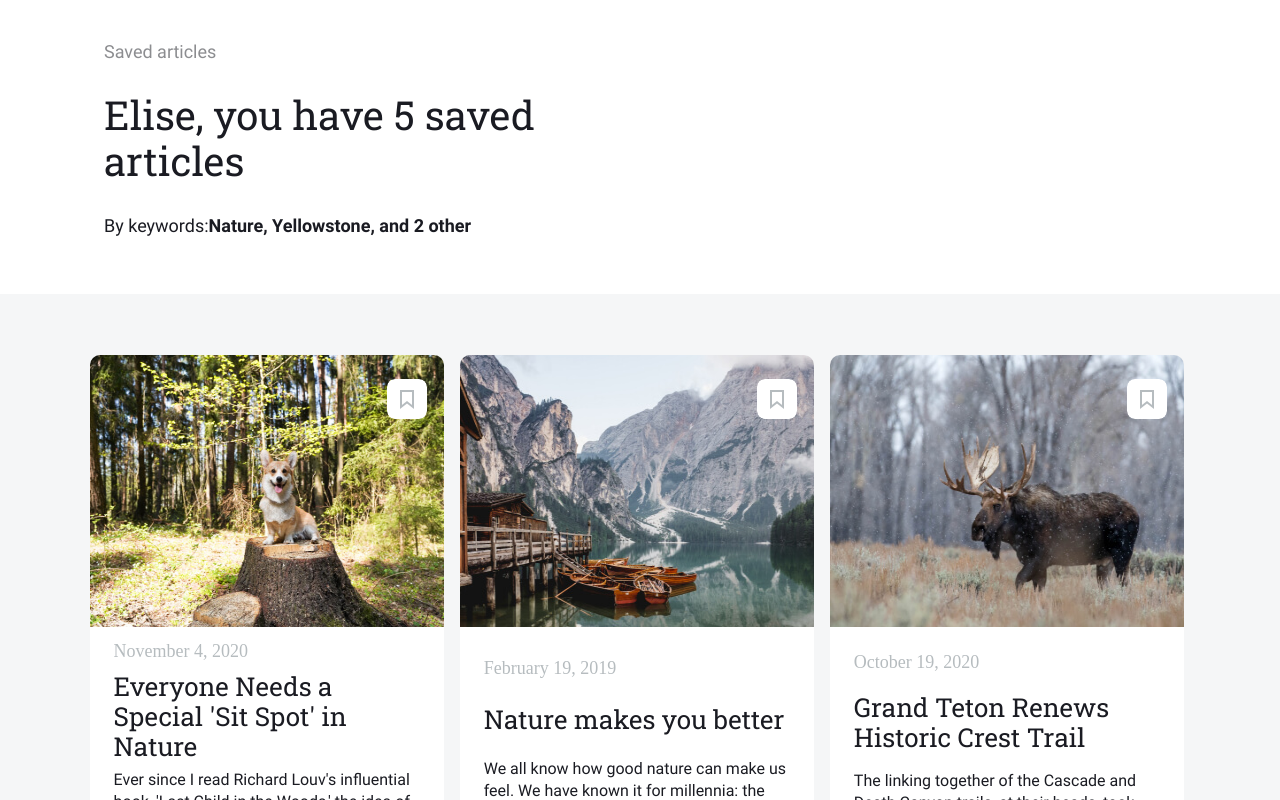
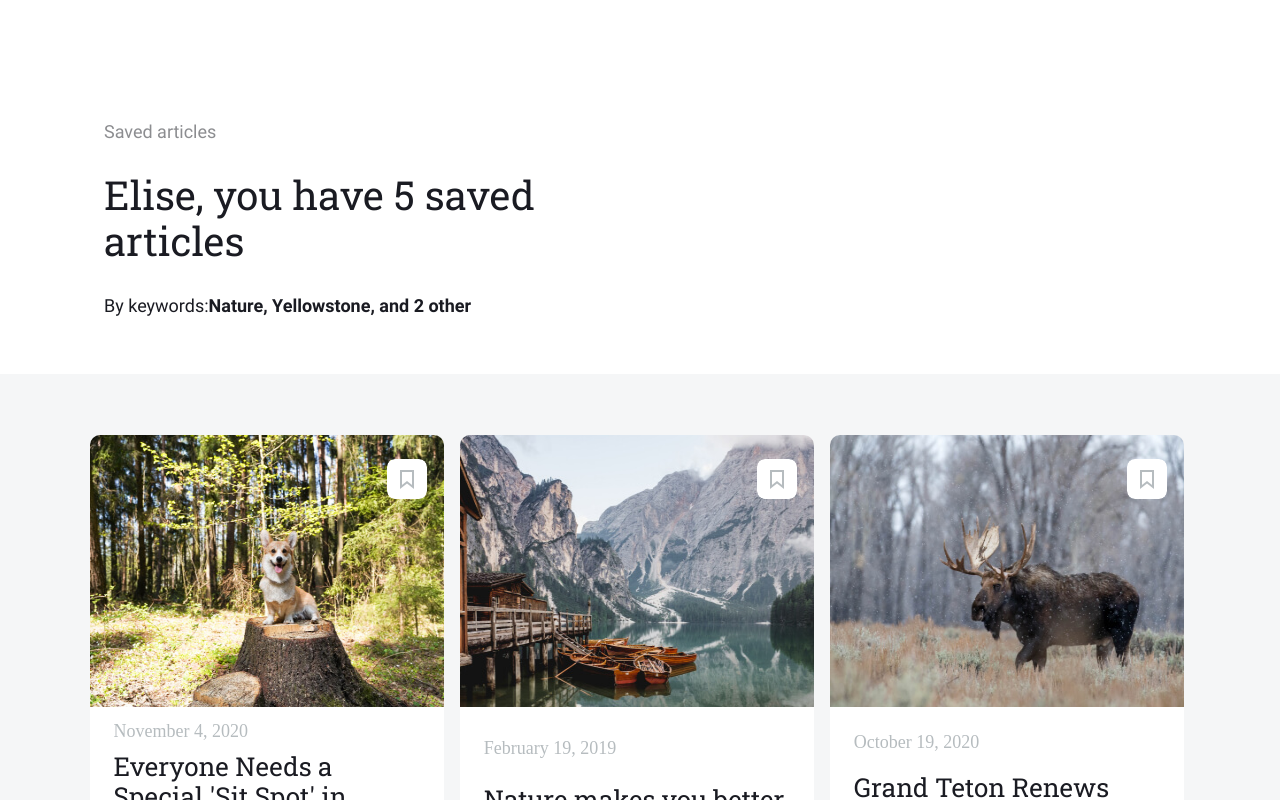
Before and after one commit to NatalieShamir/news-explorer-frontend, a React (Create React App) app: page /saved-news in a window 1280 px wide. Shown: the top 800 px of the page. Built offline with nearby package versions, Linux system fonts and the light colour scheme.

Commit message:
add Header component to JSX

```diff
--- a/src/components/SavedNews/SavedNews.js
+++ b/src/components/SavedNews/SavedNews.js
@@ -1,7 +1,8 @@
 import React, { useEffect, useState } from "react";
 import NewsCard from "../NewsCard/NewsCard.js";
 import { api } from "../../utils/Api.js";
-import "../SavedNews/SavedNews.css"
+import "../SavedNews/SavedNews.css";
+import Header from "../Header/Header.js";
 
 function SavedNews({ code }) {
     const [cards, setCards] = useState([]);
@@ -18,6 +19,8 @@ function SavedNews({ code }) {
     const cardComponents = cards.map((card) => <NewsCard {...card} key={card.id} />);
 
     return (
+        <>
+            <Header />
             <div className="saved-news">
                 <h2 className="saved-news__heading">Saved articles</h2>
                 <h3 className="saved-news__subheading">Elise, you have 5 saved articles</h3>
@@ -28,6 +31,7 @@ function SavedNews({ code }) {
                     {React.Children.toArray(cardComponents)}
                 </ul><div>{code}</div>
             </div >
+        </>
     )
 }
 
```
Lines whose indentation alone changed are shown as unchanged.
